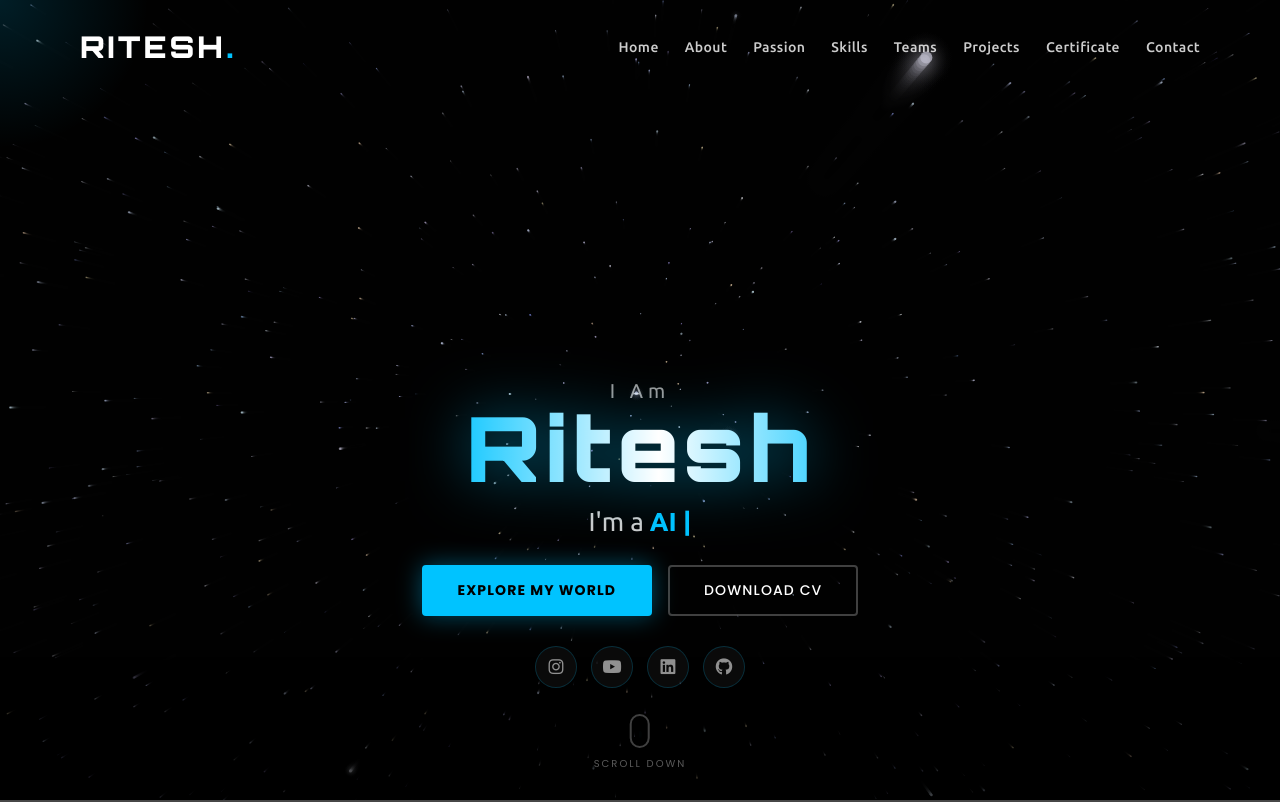
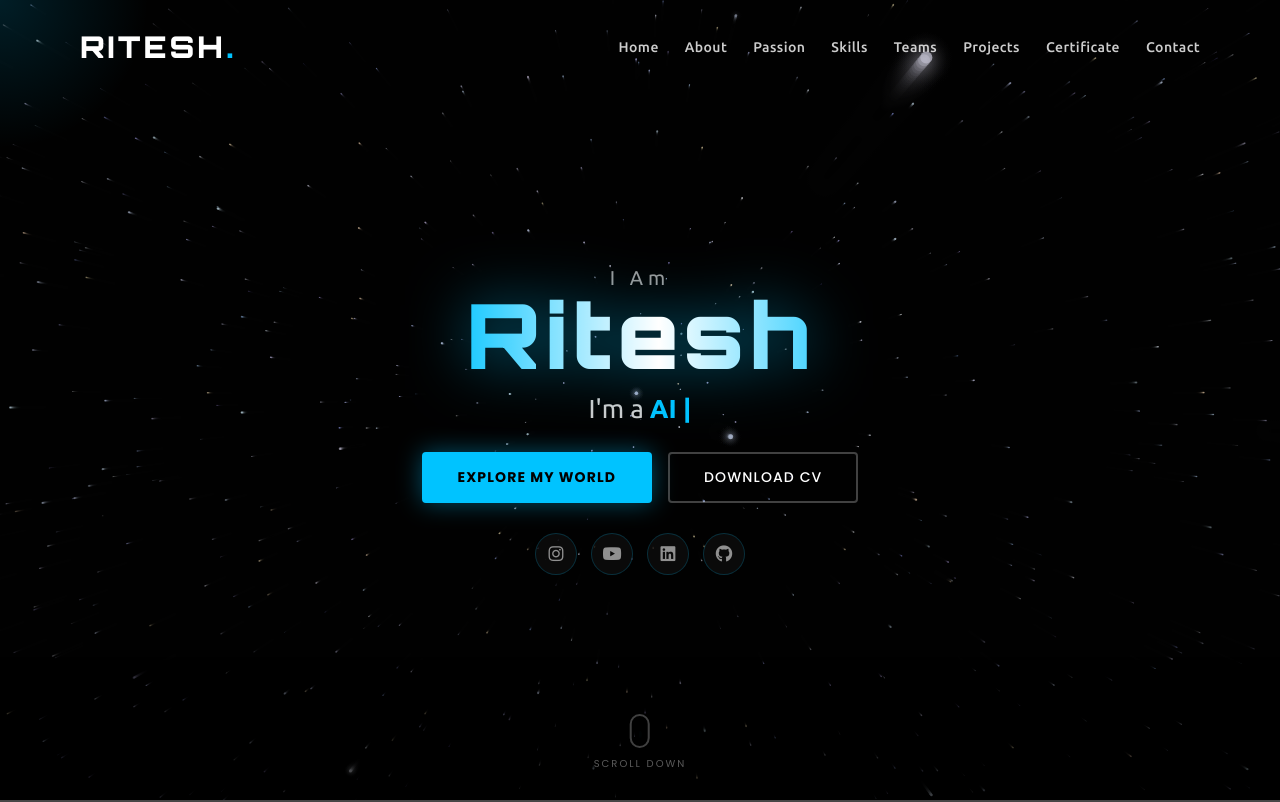
Before and after one commit to riteshkumar477823-wq/The-Ritesh-Showcase, a plain HTML site: page index.html in a window 1280 px wide. Shown: the top 802 px of the page. Drawn offline with nearby package versions, Linux system fonts and the light colour scheme; animation ran at ten frames a second.

Commit message:
Add files via upload

```diff
--- a/index.html
+++ b/index.html
@@ -6,11 +6,8 @@
     <title>The Ritesh ShowCase</title>
     <link rel="stylesheet" href="style.css">
     <link rel="stylesheet" href="https://cdnjs.cloudflare.com/ajax/libs/font-awesome/5.15.3/css/all.min.css"/>
-    <script src="https://code.jquery.com/jquery-3.5.1.min.js"></script>
-    <script src="https://cdnjs.cloudflare.com/ajax/libs/typed.js/2.0.11/typed.min.js"></script>
-    <script src="https://cdnjs.cloudflare.com/ajax/libs/waypoints/4.0.1/jquery.waypoints.min.js"></script>
-    <script src="https://cdnjs.cloudflare.com/ajax/libs/OwlCarousel2/2.3.4/owl.carousel.min.js"></script>
-    <link rel="stylesheet" href="https://cdnjs.cloudflare.com/ajax/libs/OwlCarousel2/2.3.4assets/owl.carousel.min.css"/>
+    <link rel="stylesheet" href="https://cdnjs.cloudflare.com/ajax/libs/OwlCarousel2/2.3.4/assets/owl.carousel.min.css"/>
+    <link rel="stylesheet" href="https://cdnjs.cloudflare.com/ajax/libs/OwlCarousel2/2.3.4/assets/owl.theme.default.min.css"/>
     <link href="https://fonts.googleapis.com/css2?family=Orbitron:wght@400;700;900&family=Poppins:wght@300;400;500;600;700&family=Ubuntu:wght@400;500;700&display=swap" rel="stylesheet">
 </head>
 <body>
@@ -575,6 +572,10 @@
         </div>
     </footer>
 
+    <script src="https://code.jquery.com/jquery-3.5.1.min.js"></script>
+    <script src="https://cdnjs.cloudflare.com/ajax/libs/typed.js/2.0.11/typed.min.js"></script>
+    <script src="https://cdnjs.cloudflare.com/ajax/libs/waypoints/4.0.1/jquery.waypoints.min.js"></script>
+    <script src="https://cdnjs.cloudflare.com/ajax/libs/OwlCarousel2/2.3.4/owl.carousel.min.js"></script>
     <script src="script.js"></script>
 </body>
 </html>
--- a/style.css
+++ b/style.css
@@ -9,7 +9,12 @@
     box-sizing: border-box;
     text-decoration: none;
 }
-html { scroll-behavior: smooth; }
+html, body {
+    scroll-behavior: smooth;
+    overflow-x: hidden;
+    width: 100%;
+    max-width: 100%;
+}
 
 :root {
     --cyan: rgb(0, 195, 255);
@@ -174,11 +179,20 @@ section .title::after {
 }
 
 /* HOME */
-.home {
-    height: 100vh; min-height: 600px;
-    position: relative; overflow: hidden;
-    display: flex; align-items: center; justify-content: center;
-    font-family: 'Ubuntu', sans-serif; z-index: 1;
+.home{
+    width: 100%;
+    min-height: 100vh;
+    padding: 120px 20px 80px;
+
+    position: relative;
+    overflow: hidden;
+
+    display: flex;
+    align-items: center;
+    justify-content: center;
+
+    font-family: 'Ubuntu', sans-serif;
+    z-index: 1;
 }
 .home-video { position: absolute; inset: 0; z-index: 1; }
 .home-video video { width: 100%; height: 100%; object-fit: cover; opacity: 0.32; }
@@ -187,7 +201,7 @@ section .title::after {
     background: linear-gradient(to bottom, rgba(0,0,0,0.2) 0%, rgba(0,0,0,0.05) 50%, rgba(0,0,0,0.75) 100%);
 }
 .home-content {
-    position: relative; z-index: 3; bottom: -23%;
+    position: relative; z-index: 3; bottom: 0;
     text-align: center; color: #fff; padding: 0 20px;
 }
 .greeting-line {
@@ -653,6 +667,7 @@ footer .fas.fa-heart {color: #ff4d6d; position: bottom;}
     .about .about-content .left,
     .about .about-content .right { flex: 0 0 100%; }
 }
+@media (max-width: 480px) { .max-width { padding: 0 16px; } }
 @media (max-width: 690px) {
     .max-width { padding: 0 22px; }
     .home-content .text-2 { font-size: 50px; }
```
